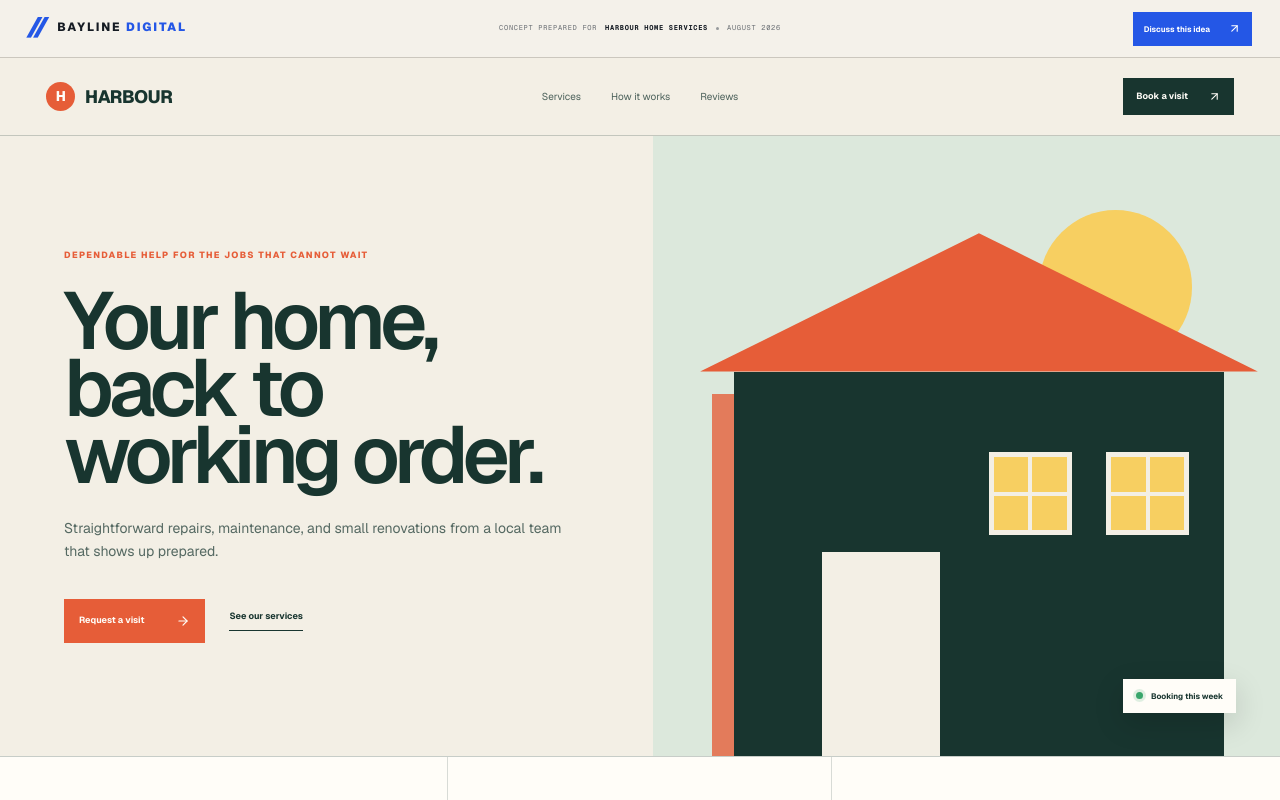
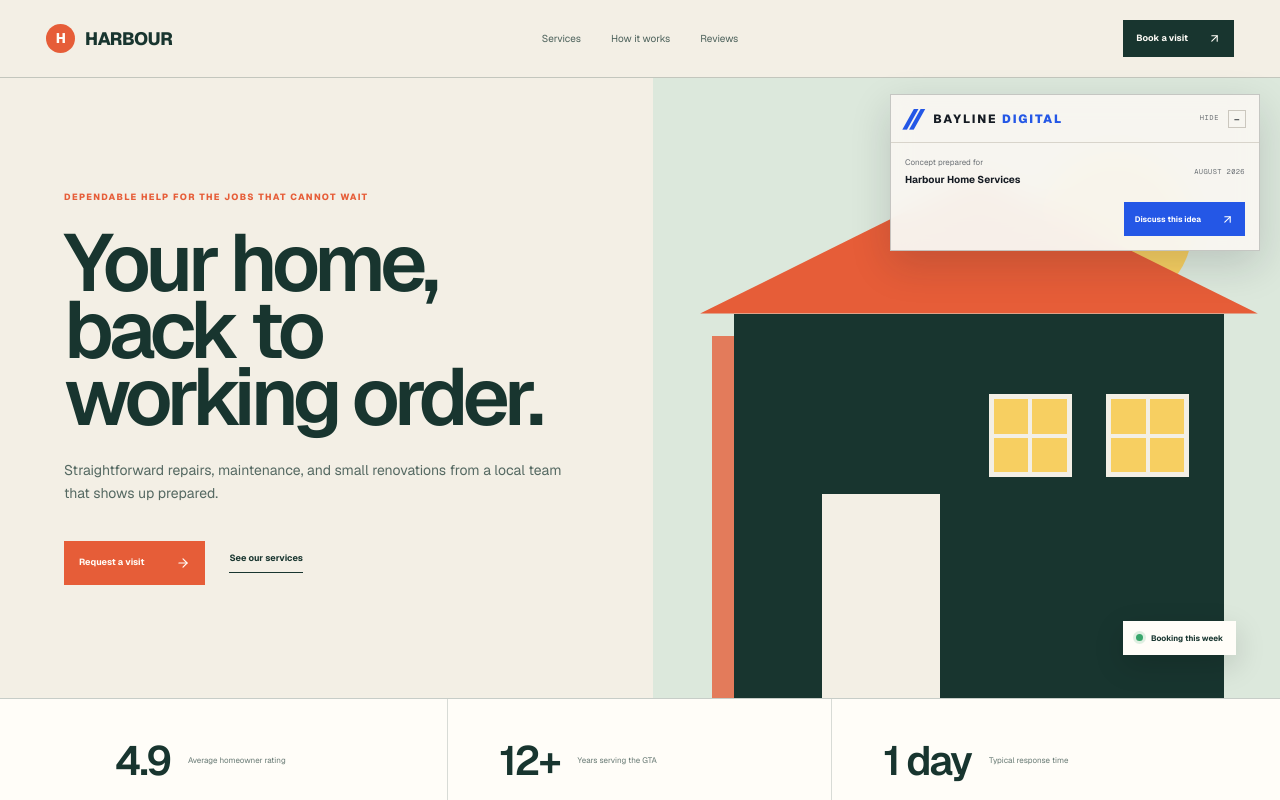
Before and after one commit to AgencyGTA2026/marketing, a Next.js app: page /ideas/harbour-home-services in a window 1280 px wide. Shown: the top 800 px of the page. Built offline with nearby package versions, Linux system fonts and the light colour scheme; no server answers.

Commit message:
refine concept controls to floating panel

```diff
--- a/app/globals.css
+++ b/app/globals.css
@@ -1163,24 +1163,31 @@ button, summary, a { -webkit-tap-highlight-color: transparent; }
   .idea-footer > span:last-child { justify-self: start; }
 }
 
-.idea-banner { position: relative; z-index: 5; min-height: 58px; display: grid; grid-template-columns: 1fr auto 1fr; align-items: center; gap: 24px; padding: 0 28px; border-bottom: 1px solid #cbc7be; background: #f4f1ea; color: #151b23; }
-.idea-banner > p { display: flex; align-items: center; gap: 8px; margin: 0; color: #686d72; font-family: var(--font-geist-mono); font-size: 7px; letter-spacing: .1em; text-transform: uppercase; white-space: nowrap; }
-.idea-banner > p strong { color: #151b23; font-weight: 700; }
-.idea-banner > p span { width: 3px; height: 3px; border-radius: 50%; background: #96999c; }
-.idea-banner > div { justify-self: end; display: flex; align-items: center; gap: 22px; }
-.idea-banner > div > a { display: inline-flex; align-items: center; gap: 7px; color: #4c5258; font-size: 8px; font-weight: 650; }
-.idea-banner .idea-banner-cta { min-height: 34px; gap: 18px; padding: 0 11px; background: var(--blue); color: white; }
+.idea-float { position: fixed; z-index: 80; top: 94px; right: 20px; width: min(370px, calc(100% - 40px)); border: 1px solid rgba(21,27,35,.22); background: rgba(248,246,241,.96); color: #151b23; box-shadow: 0 14px 38px rgba(21,27,35,.16); backdrop-filter: blur(14px); }
+.idea-float summary { min-height: 47px; display: flex; align-items: center; justify-content: space-between; gap: 18px; padding: 0 13px; cursor: pointer; list-style: none; }
+.idea-float summary::-webkit-details-marker { display: none; }
+.idea-float summary::marker { display: none; content: ""; }
+.idea-float-hide { display: inline-flex; align-items: center; gap: 9px; color: #6d7175; font-family: var(--font-geist-mono); font-size: 7px; letter-spacing: .09em; text-transform: uppercase; }
+.idea-float-hide > span { width: 18px; height: 18px; display: grid; place-items: center; border: 1px solid #cbc7be; color: #151b23; font-size: 11px; }
+.idea-float-show { position: absolute; width: 1px; height: 1px; overflow: hidden; clip: rect(0,0,0,0); white-space: nowrap; }
+.idea-float-body { padding: 14px; border-top: 1px solid #d8d4cb; }
+.idea-float-body > p { display: grid; grid-template-columns: 1fr auto; gap: 4px 14px; margin: 0 0 15px; color: #6a6f74; font-size: 8px; line-height: 1.45; }
+.idea-float-body > p strong { color: #151b23; font-size: 10px; font-weight: 680; }
+.idea-float-body > p span { grid-row: 1 / 3; grid-column: 2; align-self: center; font-family: var(--font-geist-mono); font-size: 7px; letter-spacing: .06em; text-transform: uppercase; }
+.idea-float-body > div { display: flex; align-items: center; justify-content: flex-end; gap: 16px; }
+.idea-float-body > div > a { display: inline-flex; align-items: center; gap: 7px; color: #4c5258; font-size: 8px; font-weight: 650; }
+.idea-float-body .idea-float-cta { min-height: 34px; justify-content: space-between; gap: 20px; padding: 0 11px; background: var(--blue); color: white; }
+.idea-float:not([open]) { width: 43px; border-color: var(--blue); background: var(--blue); box-shadow: 0 8px 24px rgba(36,87,230,.24); }
+.idea-float:not([open]) summary { width: 42px; min-height: 42px; justify-content: center; padding: 0; }
+.idea-float:not([open]) .brand-mark > span:last-child, .idea-float:not([open]) .idea-float-hide { display: none; }
+.idea-float:not([open]) .brand-slashes { color: white; }
 .idea-disclaimer { min-height: 60px; display: flex; align-items: center; justify-content: space-between; gap: 24px; padding: 0 28px; border-top: 1px solid #cbc7be; background: #f4f1ea; color: #74787c; }
 .idea-disclaimer p { margin: 0; font-size: 7px; line-height: 1.5; }
 .idea-disclaimer span { font-family: var(--font-geist-mono); font-size: 7px; letter-spacing: .09em; text-transform: uppercase; white-space: nowrap; }
 
 @media (max-width: 760px) {
-  .idea-banner { min-height: 56px; grid-template-columns: 1fr auto; padding: 0 16px; }
-  .idea-banner > p { display: none; }
-  .idea-banner > div { gap: 12px; }
-  .idea-banner > div > a:not(.idea-banner-cta) { font-size: 0; }
-  .idea-banner > div > a:not(.idea-banner-cta) svg { width: 14px; height: 14px; }
-  .idea-banner .idea-banner-cta { gap: 7px; font-size: 7px; }
+  .idea-float { inset: auto 12px 12px auto; width: min(340px, calc(100% - 24px)); }
+  .idea-float:not([open]) { width: 43px; }
   .idea-disclaimer { min-height: 86px; align-items: flex-start; flex-direction: column; justify-content: center; gap: 8px; padding: 16px; }
   .idea-disclaimer p { max-width: 330px; }
 }
--- a/components/idea-preview.tsx
+++ b/components/idea-preview.tsx
@@ -22,24 +22,24 @@ export function IdeaPreview({ idea }: { idea: ProspectIdea }) {
 
   return (
     <div className="idea-shell">
-      <header className="idea-banner">
-        <a href="https://www.baylinedigital.com" aria-label="Bayline Digital home">
+      <details className="idea-float" open>
+        <summary>
           <Logo />
-        </a>
-        <p>
-          Concept prepared for <strong>{idea.company}</strong>
-          <span aria-hidden="true" />
-          {idea.preparedOn}
-        </p>
+          <span className="idea-float-hide">Hide <span aria-hidden="true">−</span></span>
+          <span className="idea-float-show">Open concept information</span>
+        </summary>
+        <div className="idea-float-body">
+          <p>Concept prepared for <strong>{idea.company}</strong><span>{idea.preparedOn}</span></p>
           <div>
             {idea.walkthroughUrl && (
               <a href={idea.walkthroughUrl} target="_blank" rel="noreferrer">
                 <Play size={11} fill="currentColor" /> Walkthrough
               </a>
             )}
-          <a className="idea-banner-cta" href={idea.bookingUrl}>Discuss this idea <ArrowUpRight size={13} /></a>
+            <a className="idea-float-cta" href={idea.bookingUrl}>Discuss this idea <ArrowUpRight size={13} /></a>
           </div>
-      </header>
+        </div>
+      </details>
 
       <main className="prospect-site" style={palette}>
         <header className="prospect-nav">
```
Lines whose indentation alone changed are shown as unchanged.
